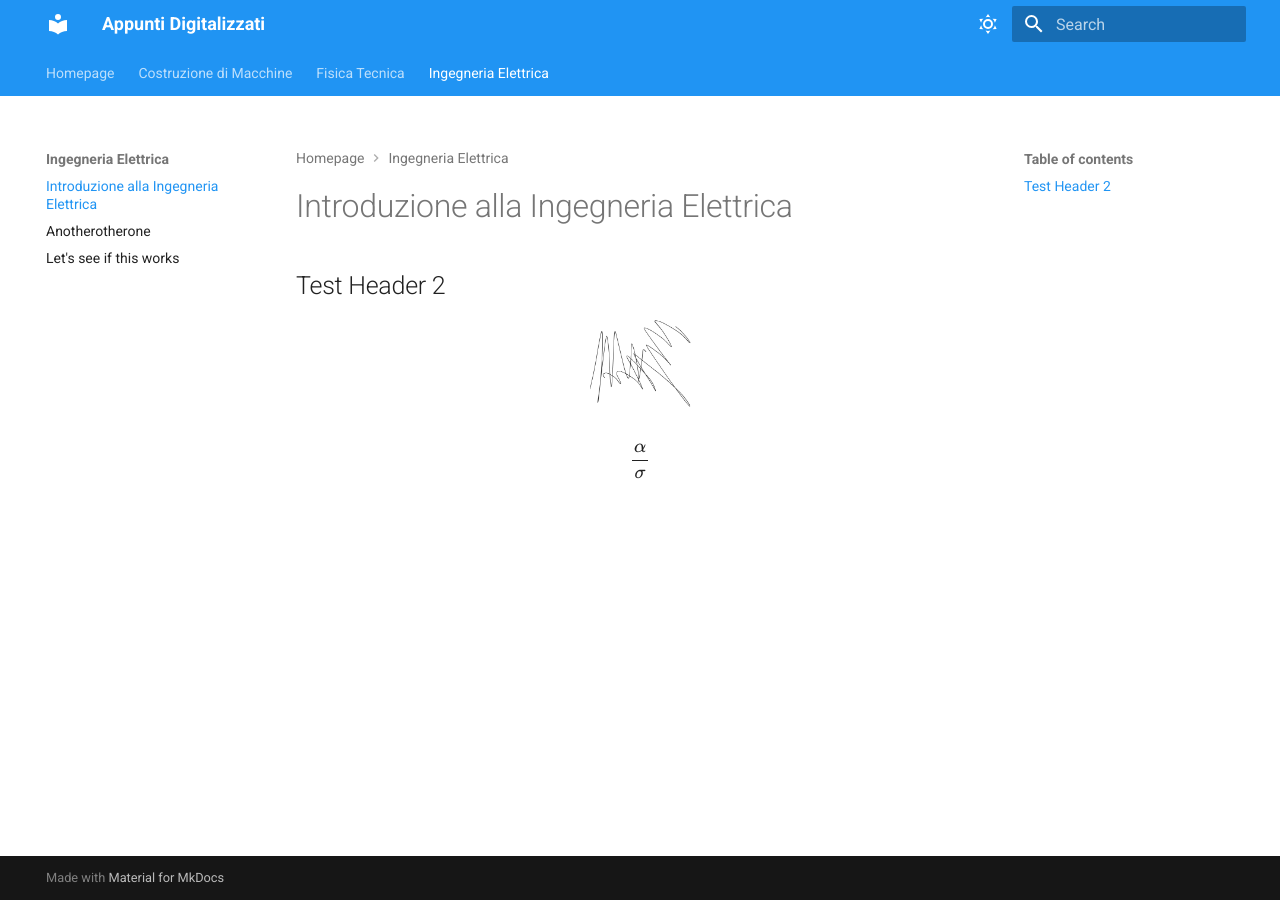
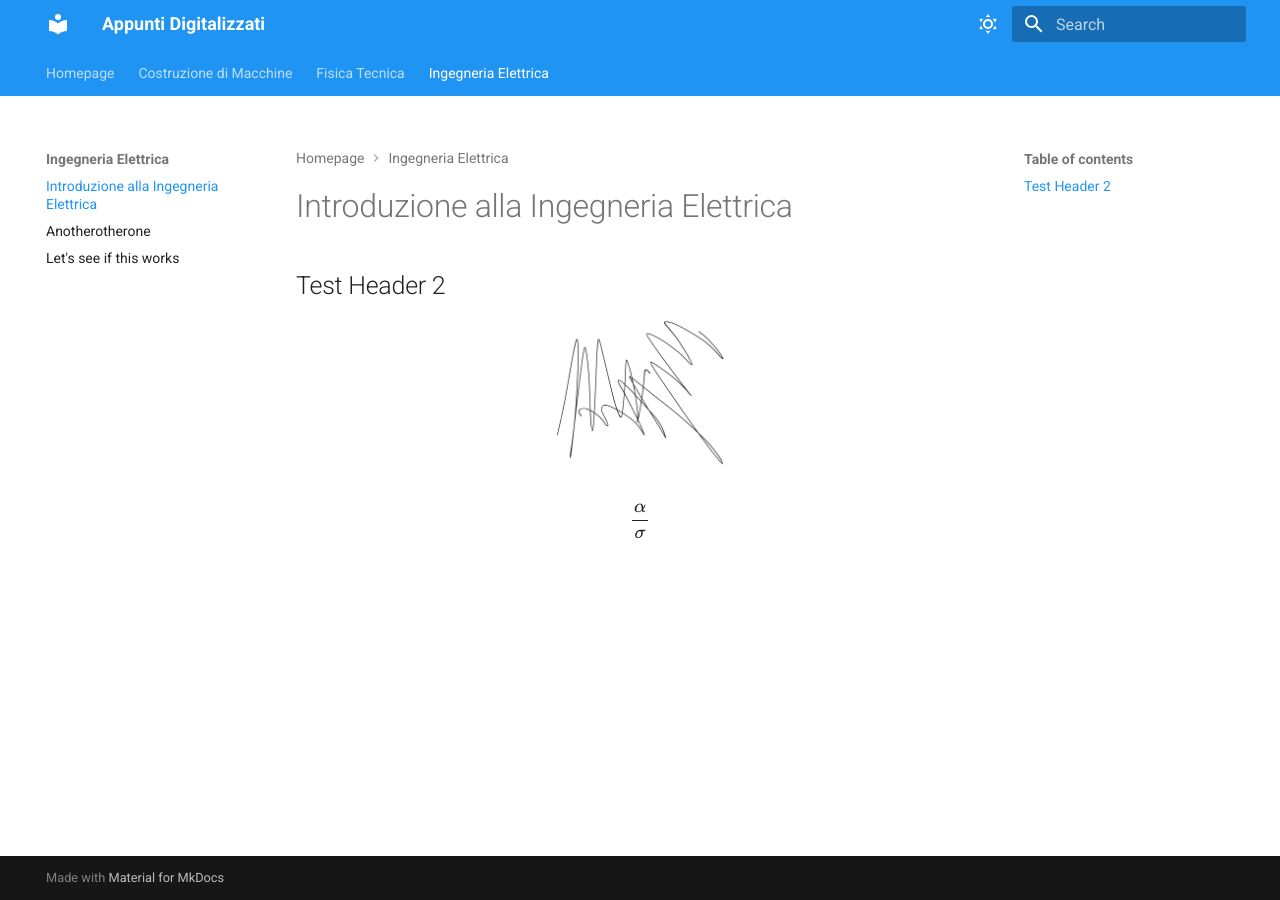
Before and after one commit to MORaHo/Appunti, an MkDocs documentation site: the page built from docs/Ingegneria_Elettrica/Test File.md, in a window 1280 px wide. Built offline with MkDocs 1.6.1 and Material for MkDocs 9.7.7, drawn with Linux system fonts in a browser that asks for light colours; some web fonts are replaced.

Commit message:
Update extra_css.css

```diff
--- a/docs/css/extra_css.css
+++ b/docs/css/extra_css.css
@@ -9,5 +9,5 @@
   display: block;
   margin-left: auto;
   margin-right: auto;
-  width: 15%;
+  width: 25%;
 }
```
